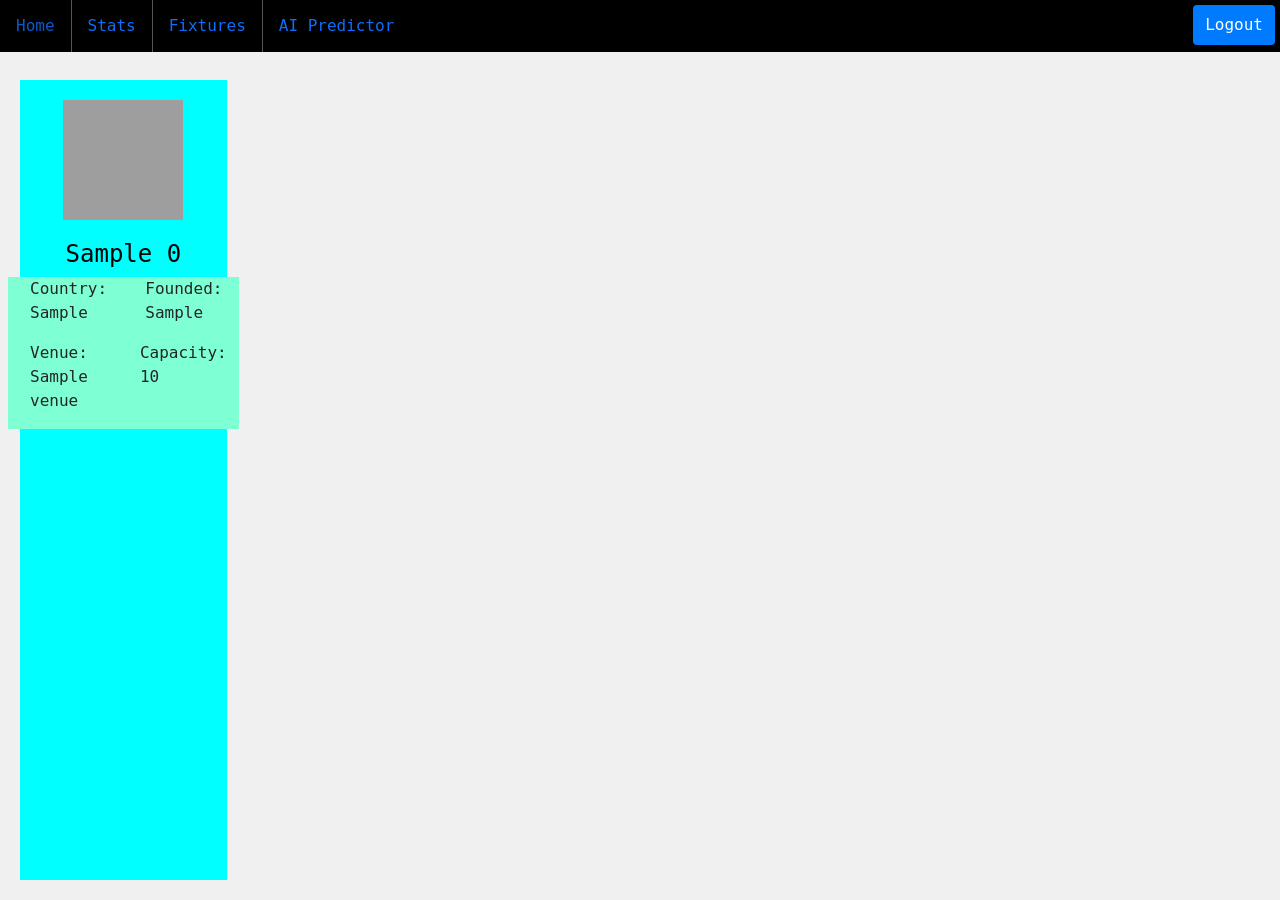
After one commit to RajatMaindoliya/Football-Dashboard, a Django app: page /team_details/1/ in a window 1280 px wide. The commit adds this page. Run offline with Django 5.2, Linux system fonts and the light colour scheme; tables that the repository leaves empty hold one stand-in row (values such as "Sample post"); a database or web service that is not in the repository returns one stand-in record (values such as "Sample title"); data that the repository does not hold is empty; grey boxes are pictures that could not be loaded.

Commit message:
first step

```diff
--- /dev/null
+++ b/MainProject/Dashboard/static/Dashboard/teams_style.css
@@ -0,0 +1,72 @@
+body {
+    font-family: monospace;
+    background-color: #f0f0f0;
+  }
+
+main {
+    display: flex;
+    padding: 20px;
+    margin-top: 60px;
+}
+
+/* Header Styling */
+header {
+    background-color: black;
+    position: fixed;
+    top: 0;
+    width:100%;
+    z-index:100
+  }
+
+  nav {
+    display:flex;
+    justify-content: space-between;
+  }
+
+  nav ul {
+    list-style-type: none;
+    margin: 0;
+    padding: 0;
+    overflow: hidden;
+  }
+
+  nav li {
+    float: left;
+    border-right: 1px solid #555;
+  }
+
+  nav li:last-child {
+    border-right: none;
+  }
+
+  nav a {
+    display: block;
+    text-decoration: none;
+    padding: 14px 16px;
+    text-align: center;
+  }
+
+  h4 {
+    text-align: center;
+    color: black;
+    font-family: monospace;
+  }
+
+  p {
+    margin-left:10px;
+  }
+
+  .team-logo {
+    width: 120px;
+    height: 120px;
+}
+
+.team-logo-container {
+    display: flex;
+    justify-content: center; /* Horizontally center */
+    margin-top:20px;
+}
+
+.col-2 {
+    height: 100vh; /* Set height to 100% of viewport height */
+}
--- a/MainProject/Dashboard/templates/Dashboard/dashboard.html
+++ b/MainProject/Dashboard/templates/Dashboard/dashboard.html
@@ -93,7 +93,11 @@
                                 {% for team in standings_data %}
                                 <tr>
                                     <td>{{ team.overall_league_position }}</td>
-                                    <td class="table_title"><img class="table_badge" src="{{ team.team_badge }}" alt="{{ team.team_name }} Badge"> {{ team.team_name }}</td>
+                                    <td class="table_title">
+                                        <a href="{% url 'team_details' team.team_id %}">
+                                            <img class="table_badge" src="{{ team.team_badge }}" alt="{{ team.team_name }} Badge"> {{ team.team_name }}
+                                        </a>
+                                    </td>
                                     <td>{{ team.overall_league_payed }}</td>
                                     <td>{{ team.overall_league_W }}</td>
                                     <td>{{ team.overall_league_D }}</td>
--- /dev/null
+++ b/MainProject/Dashboard/templates/Dashboard/team_details.html
@@ -0,0 +1,75 @@
+{% load static %}
+<!DOCTYPE html>
+<html lang="en">
+
+<head>
+    <meta charset="UTF-8">
+    <meta http-equiv="X-UA-Compatible" content="IE=edge">
+    <meta name="viewport" content="width=device-width, initial-scale=1.0">
+    <title>Football Dashboard</title>
+    {% load static %}
+    <link href="https://cdn.jsdelivr.net/npm/bootstrap@5.2.3/dist/css/bootstrap.min.css" rel="stylesheet">
+    <link rel="stylesheet" type="text/css" href="{% static 'Dashboard/teams_style.css' %}" />
+</head>
+
+<body>
+
+    <header>
+        <nav style="display: flex; justify-content: space-between;">
+            <ul style="display: flex; list-style-type: none; margin: 0; padding: 0;">
+                <li><a href="{% url 'dashboard' %}">Home</a></li>
+                <li><a href="{% url 'topscorer' %}">Stats</a></li>
+                <li><a href="{% url 'fixtures' %}">Fixtures</a></li>
+                <li><a href="/">AI Predictor</a></li>
+            </ul>
+            <ul style="display: flex; list-style-type: none; margin: 0; padding: 0;">
+                <li><a href="{% url 'logout' %}" style="padding: 8px 12px; background-color: #007bff; margin-top:5px; margin-right:5px; color: #fff; border: none; border-radius: 4px; text-decoration: none;">Logout</a></li>
+            </ul>
+        </nav>
+    </header>
+
+    <main>
+        <div class="col-2" style="background-color:cyan;">
+            <div class="row">
+                <div class="team-logo-container">
+                    <!-- Display Team Logo -->
+                    <img src="{{ team_details_data.0.team_badge }}" alt="{{ team_details_data.0.team_name }} Logo" class="team-logo">
+                </div>
+            </div>
+
+            <div class="row" style="margin-top:20px;">
+                    <!-- Display Team Name -->
+                    <h4>{{ team_details_data.0.team_name }}</h4>
+
+            </div>
+
+            <div class="row" style="background-color:aquamarine;">
+                <div class="col">
+                    <!-- Display Team Country -->
+                    <p>Country: {{ team_details_data.0.team_country }}</p>
+                </div>
+                <div class="col">
+                    <!-- Display Team Founded -->
+                    <p>Founded: {{ team_details_data.0.team_founded }}</p>
+                </div>
+            </div>
+
+            <div class="row" style="background-color:aquamarine;">
+                <div class="col">
+                    <!-- Display Venue Name -->
+                    <p>Venue: {{ team_details_data.0.venue.venue_name }}</p>
+                </div>
+                <div class="col">
+                    <!-- Display Venue Capacity -->
+                    <p>Capacity: {{ team_details_data.0.venue.venue_capacity }}</p>
+                </div>
+            </div>
+        </div>
+
+        <div class="col-10">
+            <!-- Additional content for col-10 if needed -->
+        </div>
+    </main>
+</body>
+
+</html>
--- a/MainProject/Dashboard/urls.py
+++ b/MainProject/Dashboard/urls.py
@@ -7,4 +7,5 @@ urlpatterns = [
     path('topscorer', views.display_topscorer_list, name='topscorer'),
     path('fixtures', views.display_fixtures, name='fixtures'),
     path('match_details/<str:match_id>/', views.display_match_details, name='match_details'),
+    path('team_details/<str:team_id>/', views.display_team_details, name='team_details'),
 ]
--- a/MainProject/Dashboard/views.py
+++ b/MainProject/Dashboard/views.py
@@ -64,3 +64,9 @@ def display_match_details(request, match_id):
     match_details_response = requests.get(match_details_url)
     match_details_data = match_details_response.json()
     return render(request, 'Dashboard/match_details.html', {'match_details_data': match_details_data})
+
+def display_team_details(request, team_id):
+    team_details_url = "https://apiv3.apifootball.com/?action=get_teams&team_id="+team_id+"&APIkey=13a784d9a73d9914e594fe99be25adc491c307684840f6fa89be23ba2206fa06"
+    team_details_response = requests.get(team_details_url)
+    team_details_data = team_details_response.json()
+    return render(request, 'Dashboard/team_details.html', {'team_details_data': team_details_data})
```
Also changed, not shown: MainProject/Dashboard/static/Dashboard/style.css (line endings or trailing spaces).
